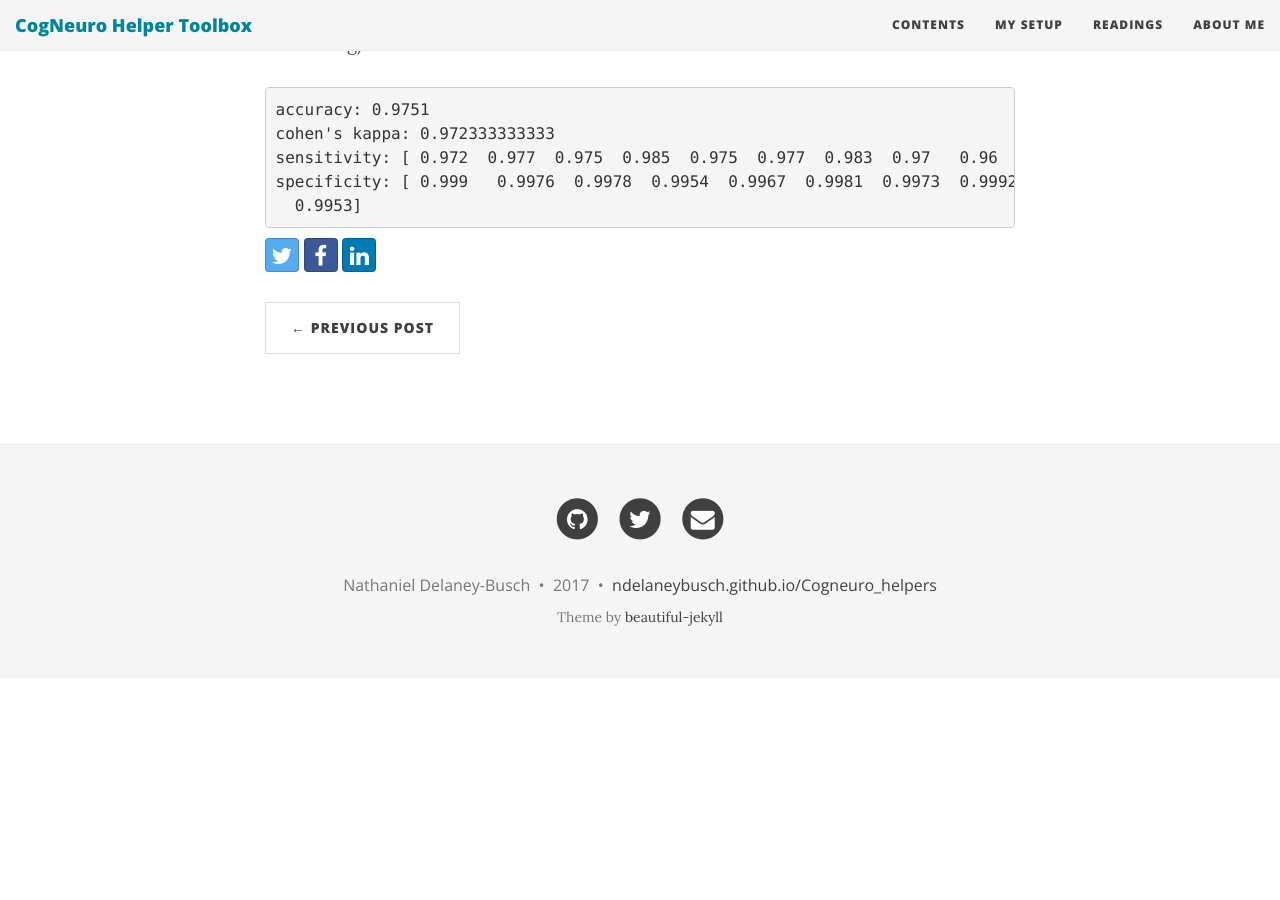
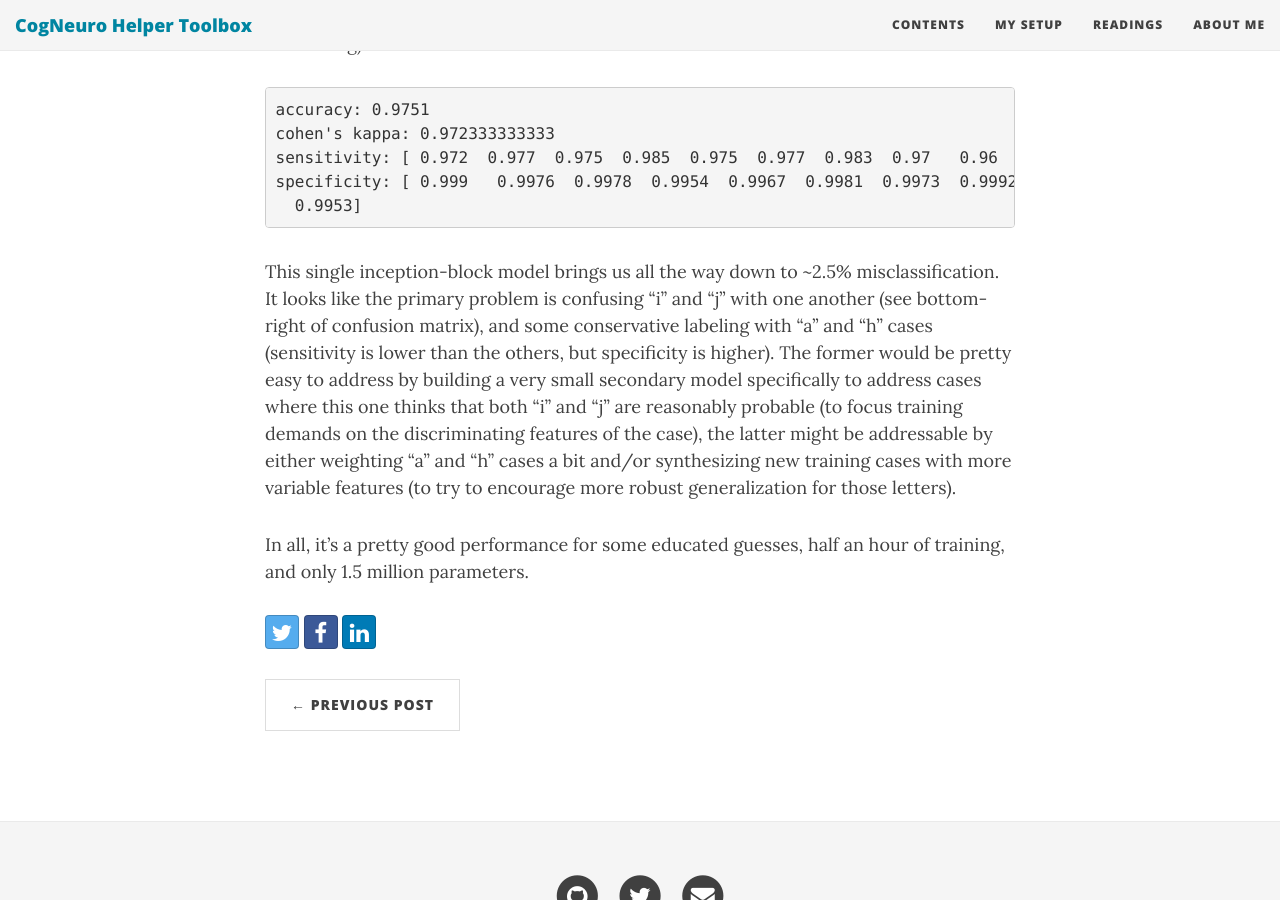
Before and after one commit to ndelaneybusch/Cogneuro_helpers, a Jekyll site: the page built from _posts/2017-09-26-notmnist-inception.md, in a window 1280 px wide and 900 px high, scrolled down 4930 px. Built offline with Jekyll 4.4.1, drawn with Linux system fonts in a browser that asks for light colours; nearby versions of some CDN libraries; before the commit the page ends 5608 px from its top, so only the background shows below that.

Commit message:
Update 2017-09-26-notmnist-inception.md

```diff
--- a/_posts/2017-09-26-notmnist-inception.md
+++ b/_posts/2017-09-26-notmnist-inception.md
@@ -120,3 +120,7 @@ sensitivity: [ 0.972  0.977  0.975  0.985  0.975  0.977  0.983  0.97   0.96   0.
 specificity: [ 0.999   0.9976  0.9978  0.9954  0.9967  0.9981  0.9973  0.9992  0.9959
   0.9953]
 </pre>
+
+This single inception-block model brings us all the way down to ~2.5% misclassification. It looks like the primary problem is confusing "i" and "j" with one another (see bottom-right of confusion matrix), and some conservative labeling with "a" and "h" cases (sensitivity is lower than the others, but specificity is higher). The former would be pretty easy to address by building a very small secondary model specifically to address cases where this one thinks that both "i" and "j" are reasonably probable (to focus training demands on the discriminating features of the case), the latter might be addressable by either weighting "a" and "h" cases a bit and/or synthesizing new training cases with more variable features (to try to encourage more robust generalization for those letters).
+
+In all, it's a pretty good performance for some educated guesses, half an hour of training, and only 1.5 million parameters.
```
